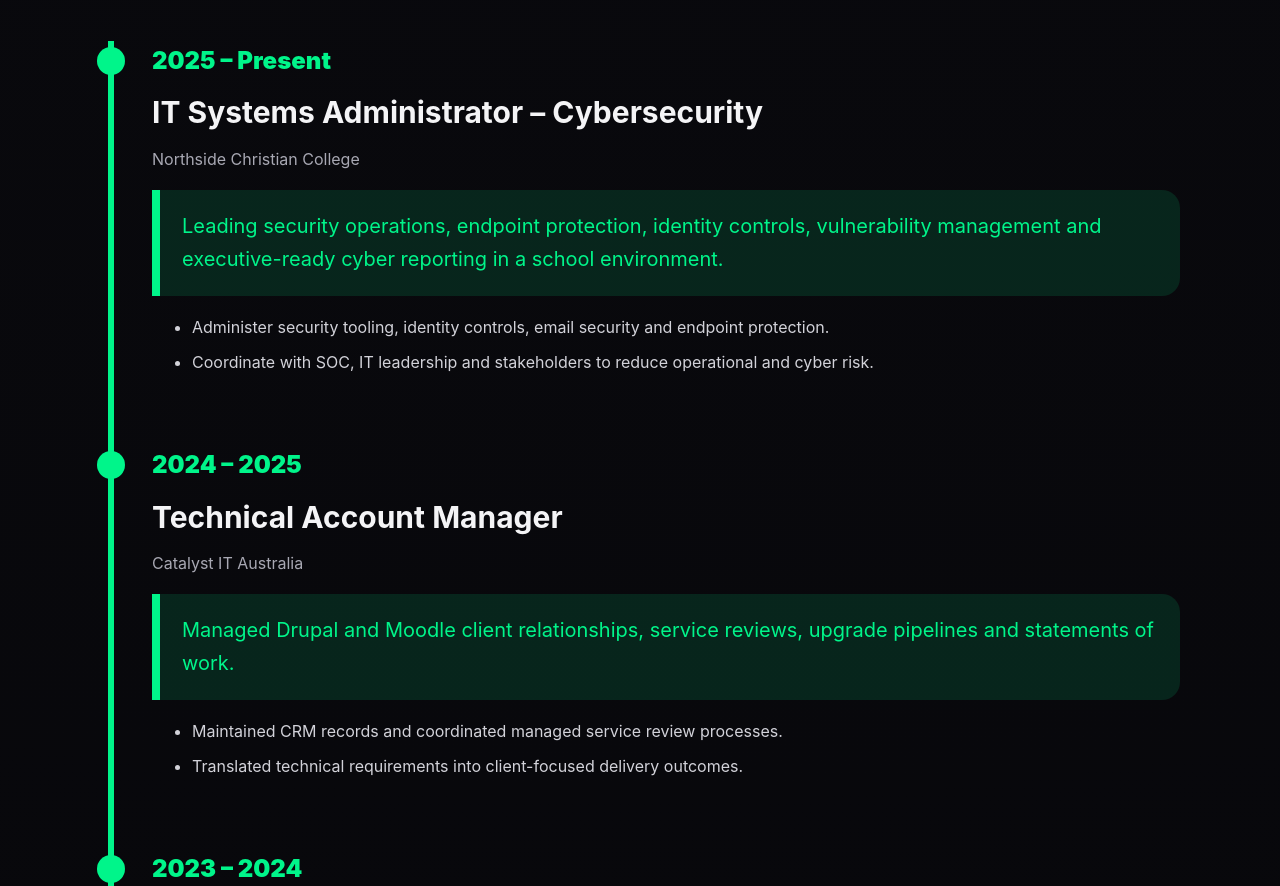
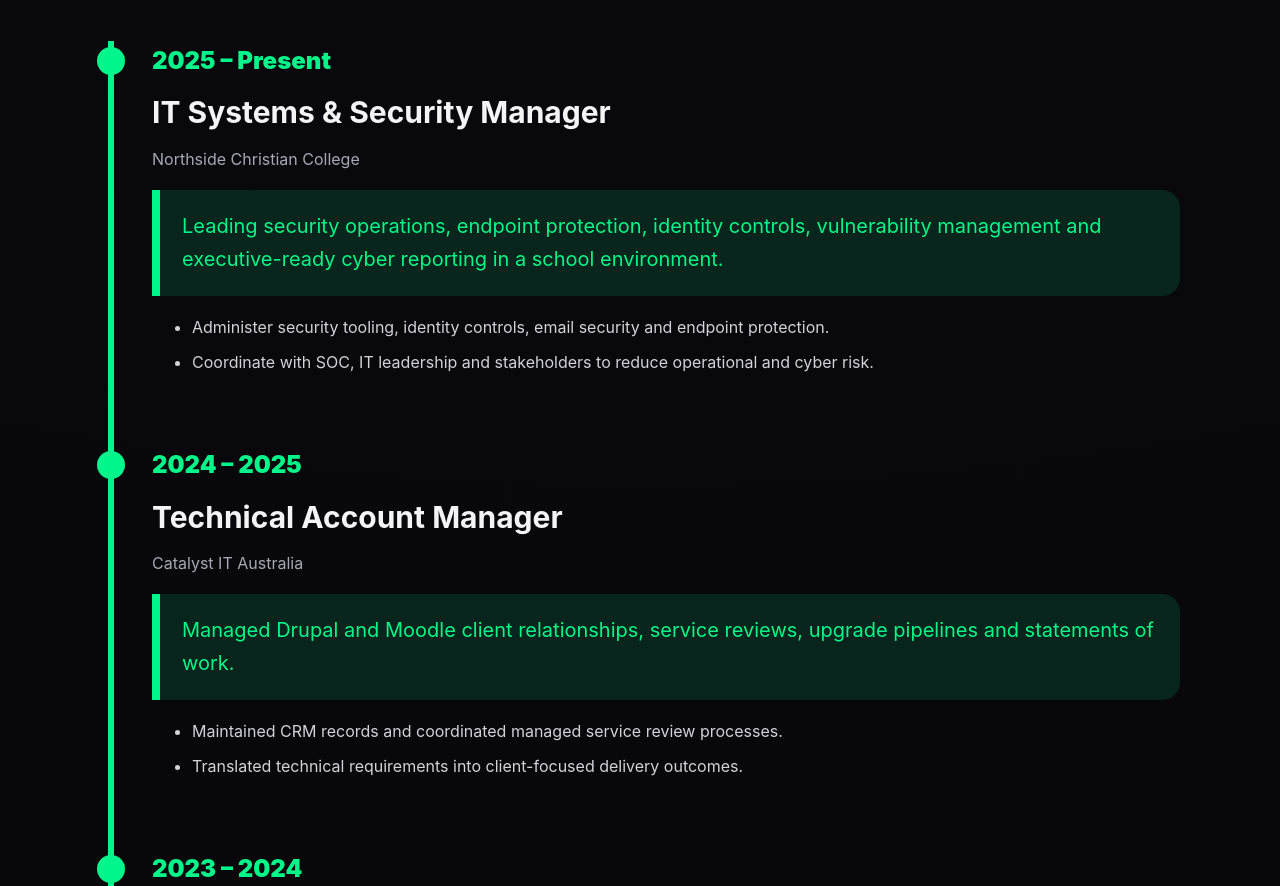
Before and after one commit to adrianamorenoit/adrianamoreno.github.io, a plain HTML site: page index.html in a window 1280 px wide. Shown: the part 2658-3544 px from the top of the page. Drawn offline with Linux system fonts and the light colour scheme.

Commit message:
Update index.html

```diff
--- a/index.html
+++ b/index.html
@@ -62,7 +62,7 @@
     <section class="section" id="experience">
       <h2 class="section-title">Professional Experience</h2>
       <div class="timeline">
-        <article class="timeline-item"><time>2025 – Present</time><h3>IT Systems Administrator – Cybersecurity</h3><p class="company">Northside Christian College</p><div class="achievement">Leading security operations, endpoint protection, identity controls, vulnerability management and executive-ready cyber reporting in a school environment.</div><ul><li>Administer security tooling, identity controls, email security and endpoint protection.</li><li>Coordinate with SOC, IT leadership and stakeholders to reduce operational and cyber risk.</li></ul></article>
+        <article class="timeline-item"><time>2025 – Present</time><h3>IT Systems & Security Manager</h3><p class="company">Northside Christian College</p><div class="achievement">Leading security operations, endpoint protection, identity controls, vulnerability management and executive-ready cyber reporting in a school environment.</div><ul><li>Administer security tooling, identity controls, email security and endpoint protection.</li><li>Coordinate with SOC, IT leadership and stakeholders to reduce operational and cyber risk.</li></ul></article>
         <article class="timeline-item"><time>2024 – 2025</time><h3>Technical Account Manager</h3><p class="company">Catalyst IT Australia</p><div class="achievement">Managed Drupal and Moodle client relationships, service reviews, upgrade pipelines and statements of work.</div><ul><li>Maintained CRM records and coordinated managed service review processes.</li><li>Translated technical requirements into client-focused delivery outcomes.</li></ul></article>
         <article class="timeline-item"><time>2023 – 2024</time><h3>Technical Program Manager</h3><p class="company">Skyreach</p><div class="achievement">Led cross-functional technology initiatives across systems, software, integrations and security improvements.</div><ul><li>Managed CRM/ERP integration, reporting, software delivery and operational improvements.</li><li>Supported service delivery, stakeholder communication and technical documentation.</li></ul></article>
         <article class="timeline-item"><time>2014 – 2024</time><h3>Developer, Systems Administrator & SOC Solution Specialist</h3><p class="company">Skyreach</p><ul><li>Designed, tested and maintained software applications, web services and internal systems.</li><li>Administered Windows/Linux servers, virtualisation, security software and Microsoft/Azure controls.</li><li>Supported incident response, security policy, reporting and risk reduction initiatives.</li></ul></article>
```
